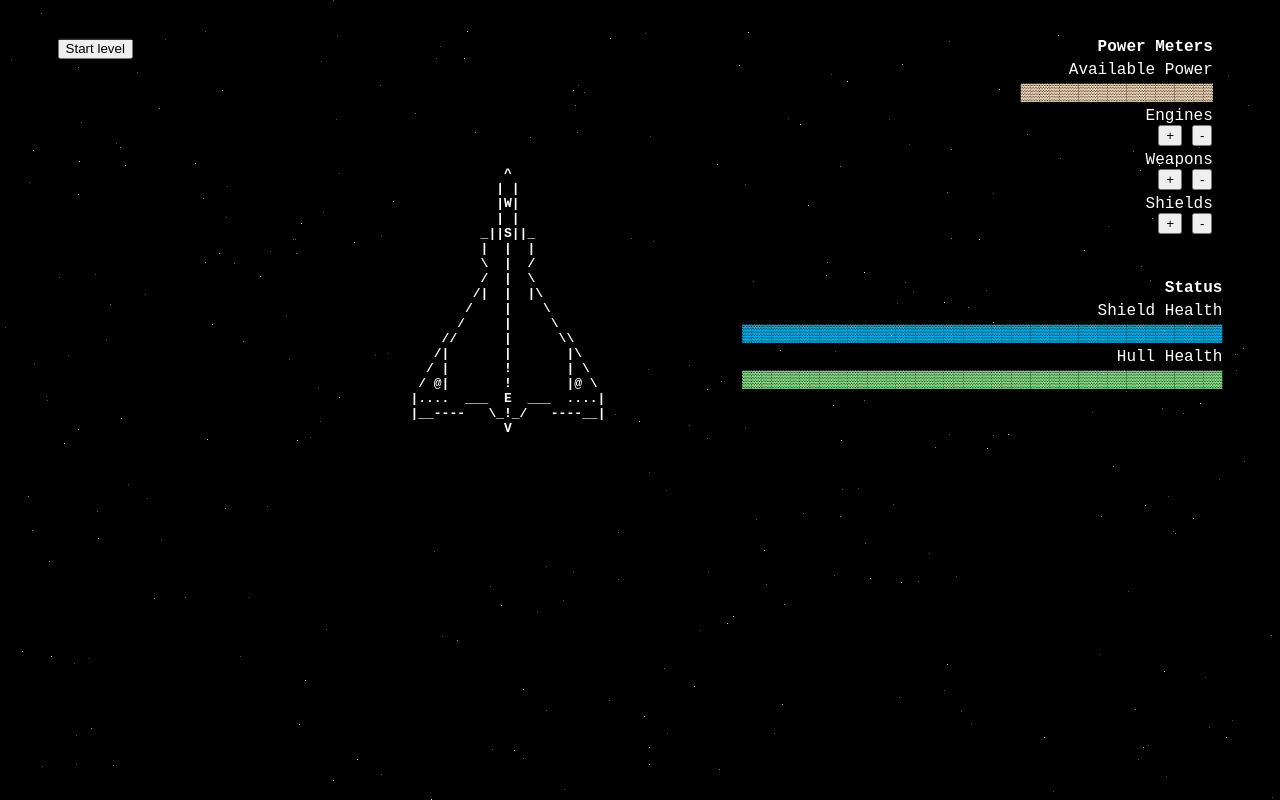
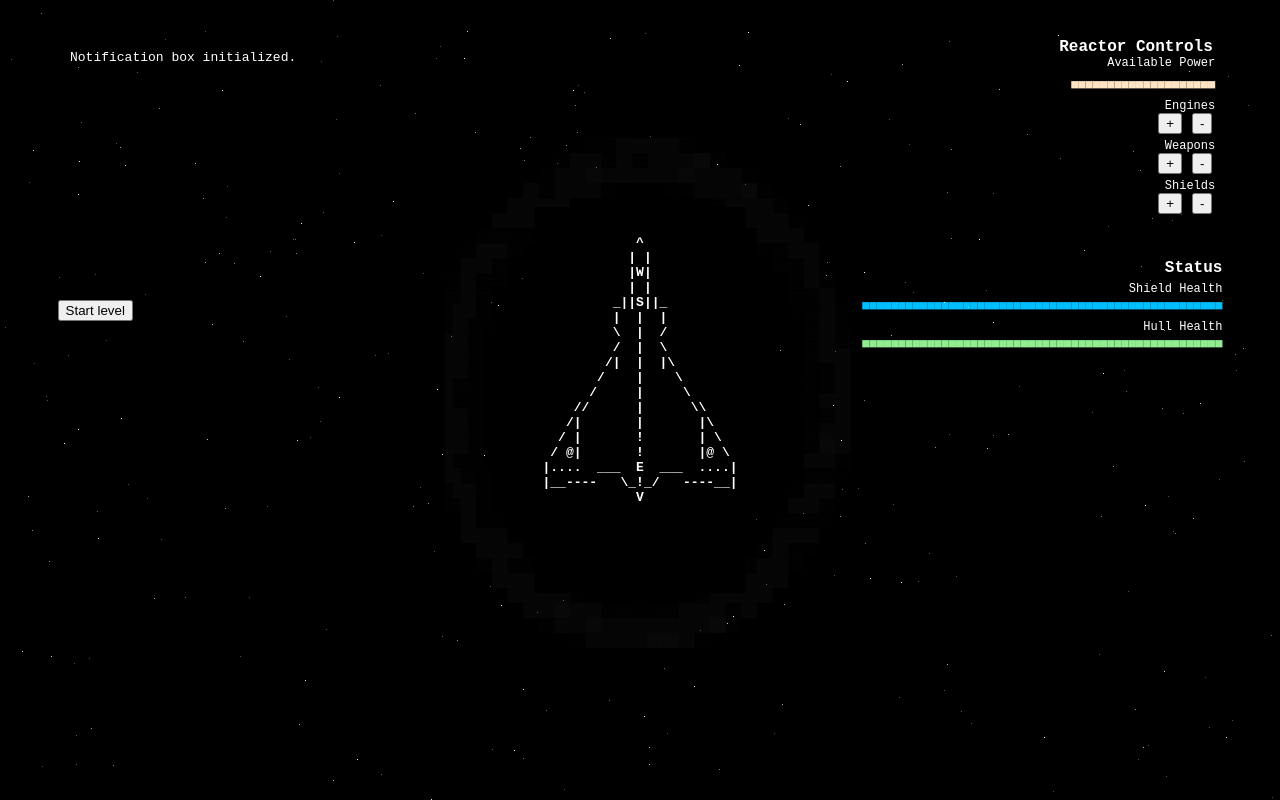
Before and after one commit to lcbmann/qaztar-games, a website: page divertgame.html in a window 1280 px wide. Drawn offline with Linux system fonts and the light colour scheme.

Commit message:
Shields completed, notification box improved

```diff
--- a/divert.js
+++ b/divert.js
@@ -54,6 +54,7 @@ increaseWeaponButton.onclick = function() {
 increaseShieldButton.onclick = function() {
     if(availablePower > 0){
         shieldPower = increase(shieldPower, 1, "shield");
+        document.documentElement.style.setProperty('--shield-power', shieldPower.toString());
     }
 };
 
@@ -73,6 +74,7 @@ decreaseWeaponButton.onclick = function () {
 decreaseShieldButton.onclick = function () {
     if(availablePower <= maxAvailablePower){
         shieldPower = decrease(shieldPower, 1, "shield");
+        document.documentElement.style.setProperty('--shield-power', shieldPower.toString());
     }
 };
 
@@ -80,6 +82,8 @@ decreaseShieldButton.onclick = function () {
 function startDivertGame(){
     updateAllMeters();
     document.documentElement.style.setProperty('--scale-factor', enginePower.toString());
+    document.documentElement.style.setProperty('--shield-health', shieldHealth.toString());
+    document.documentElement.style.setProperty('--shield-power', shieldPower.toString());
 }
 
 //Update all meters
@@ -182,7 +186,7 @@ function updateMeter(meter, meterType) {
     const updatingElement = meterElements[meterType];
 
     if (meter > updatingElement.textContent.length) {
-        updatingElement.textContent += "▓".repeat(meter - updatingElement.textContent.length);
+        updatingElement.textContent += "▄".repeat(meter - updatingElement.textContent.length);
     } else if (meter < updatingElement.textContent.length) {
         updatingElement.textContent = updatingElement.textContent.slice(0, meter);
     }
@@ -209,8 +213,9 @@ function attack(attackType, amount) {
 
     //Damaging the ship
     showNotification(`The enemy has fired a ${attackMessage} of <b>${amount}</b> strength!`);
+    setTimeout(function() {
+    document.documentElement.style.setProperty('--shield-health', shieldHealth.toString());
 
-    setTimeout(function() {
         if (damage > 0) {
             if (shieldHealth > 0) {
                 if (damage >= shieldHealth) {
@@ -242,7 +247,7 @@ function showNotification(message) {
     // Remove the notification after 4 seconds
     setTimeout(() => {
         notification.remove();
-    }, 4000);
+    }, 7000);
 }
 
 // Usage example:
--- a/divertgame.html
+++ b/divertgame.html
@@ -61,21 +61,52 @@
 </head>
 <body>
 
+    <button style="position: absolute; top: 300px" id="startLevel">Start level</button>
+
     <div class="container">
 
 <div id="notificationBox"></div>
-        <button class="btn" id="startLevel">Start level</button>
-
+        <div></div>
         <!-- Play Area -->
         <div class="playarea">
             <div id="text" class="shield">
                 <pre>
-                ****************
-                ****************
-                ****************
-                ****************
-                ****************
-                ****************
+
+                    ░░▒▒▓▓▓▓▓▓▓▓▒▒
+                ░░▓▓▓▓▒▒▓▓▒▒▓▓▓▓▓▓██▒▒
+              ▒▒▓▓▓▓██▓▓▓▓▓▓▓▓▓▓██▓▓▓▓▓▓░░
+            ▓▓▒▒▓▓▓▓▓▓░░      ░░▒▒▓▓▓▓▓▓██▒▒
+          ▓▓▓▓▓▓▓▓                  ▒▒▓▓▓▓▓▓▒▒
+        ▓▓▓▓▓▓▒▒                      ░░▓▓▓▓▓▓░░
+      ▒▒▒▒▒▒▒▒                            ▓▓▓▓▓▓
+    ░░▓▓▓▓▒▒                              ░░▒▒▓▓▓▓
+    ▓▓▓▓▒▒                                  ▒▒▒▒▓▓
+  ░░▓▓▒▒▒▒                                    ▒▒▓▓▒▒
+  ▒▒▓▓▒▒                                      ▒▒▒▒▓▓
+  ▒▓▓▓▒▒                                      ░░▒▒▓▓░░
+  ▒▓▓▒▒░░                                       ▒▒▓▓░░
+  ▓▓▓▒▒                                         ▒▒▓▓▒▒
+  ▓▓▓▒▒                                         ▒▒▓▓▓▓
+  ▓▓▓▒▒                                         ░░▒▒▓▓
+  ▓▒▒▒▒                                         ░░▒▒▓▓
+  ▓▒▒▒▒                                         ░░▓▓▓▓
+  ▓▓▓▒▒                                         ░░▒▒▓▓
+  ▓▓▓▒▒                                         ▒▒▓▓▓▓
+  ▓▓▓▒▒                                         ▒▒██▓▓
+  ▓▒▒▒▒                                         ▓▓▓▓▒▒
+  ▓▓▒▒░░                                        ▒▒▒▒░░
+  ▒▓▓▓▒▒                                      ░░▓▓▓▓
+  ▒▒▓▓▒▒                                      ▓▓▓▓▒▒
+    ▓▓▒▒░░                                  ░░▒▒▒▒░░
+    ▓▓▓▓▓▓                                  ▓▓▓▓▓▓
+      ▓▓▓▓▓▓                              ▒▒▓▓▒▒░░
+      ▒▒▓▓▒▒▒▒                          ▒▒▓▓▓▓▒▒
+        ▓▓▓▓▓▓▒▒                      ▒▒▓▓▓▓▓▓
+          ▓▓▓▓▓▓▓▓░░              ▒▒▓▓▓▓▓▓▓▓
+            ▓▓▓▓██▓▓▓▓▒▒▒▒░░▒▒▒▒▓▓▓▓▓▓▒▒▓▓
+              ▒▒▓▓▓▓██▓▓▓▓▓▓▓▓▓▓▓▓▓▓██▒▒
+                  ░░▓▓▓▓▓▓▓▓████▓▓░░
+
             </pre>
             </div>
             <div id="text" class="ascii"><pre>
@@ -126,27 +157,27 @@ V
         </div>
         </div>
         <div class="controls">
-            <div class="meter-title"><b>Power Meters&nbsp;</b></div>
+            <div class="meter-title"><b>Reactor Controls&nbsp;</b></div>
             <div class="meter">Available Power&nbsp;</div>
             <div class="control-group">
-                <div class="meter" id="availablePowerID" style="color:bisque">▓▓▓▓▓▓▓▓▓▓▓▓▓▓▓▓▓▓▓▓</div>
+                <div class="meter" id="availablePowerID" style="color:bisque">▄▄▄▄▄▄▄▄▄▄</div>
                 <div class="meter">&nbsp;</div>
                 <br>
             </div>
 
-            <div class="meter">&nbsp;&nbsp;Engines&nbsp;</div>
+            <div class="meter-label">&nbsp;&nbsp;Engines&nbsp;</div>
             <div class="control-group">
                     <div class="meter" id="enginePowerID" style="color: orange"></div>
                     <button class="btn" id="increaseEngine">+</button>
                     <button class="btn" id="decreaseEngine">-</button>
             </div>
-            <div class="meter">Weapons&nbsp;</div>
+            <div class="meter-label">Weapons&nbsp;</div>
             <div class="control-group">
                     <div class="meter" id="weaponPowerID" style="color: lightcoral"></div>
                     <button class="btn" id="increaseWeapon">+</button>
                     <button class="btn" id="decreaseWeapon">-</button>
             </div>
-            <div class="meter">Shields&nbsp;</div>
+            <div class="meter-label">Shields&nbsp;</div>
             <div class="control-group">
                     <div class="meter" id="shieldPowerID" style="color: lightskyblue"></div>
                     <button class="btn" id="increaseShield">+</button>
@@ -156,10 +187,10 @@ V
             <br>
             <br>
             <div class="meter-title"><b>Status</b></div>
-            <div class="meter">Shield Health</div>
-            <div class="meter" id="shieldHealthID" style="color:deepskyblue">▓▓▓▓▓▓▓▓▓▓</div>
-            <div class="meter">Hull Health</div>
-            <div class="meter" id="hullHealthID" style="color:lightgreen">▓▓▓▓▓▓▓▓▓▓</div>
+            <div class="meter-label">Shield Health</div>
+            <div class="meter" id="shieldHealthID" style="color:deepskyblue">▄▄▄▄▄▄▄▄▄▄</div>
+            <div class="meter-label">Hull Health</div>
+            <div class="meter" id="hullHealthID" style="color:lightgreen">▄▄▄▄▄▄▄▄▄▄</div>
         </div>
 
     </div>
--- a/divertstyles.css
+++ b/divertstyles.css
@@ -43,19 +43,24 @@ body {
 }
 
 .playarea {
-    width: 40%;
+    width: 18%;
     text-align: center;
     display: flex;
     justify-content: center;
     align-items: center;
-    position: relative;
-    top:100px;
+    position: absolute;
+    background-color: black;
+    z-index: 1;
+    top: 50%;
+    left: 50%;
+    transform: translate(-50%, -50%);
 }
 
 .controls {
     width: 30%;
     display: flex;
     flex-direction: column;
+    justify-content: flex-end; /* Align controls to the right */
     align-items: flex-end;
 }
 
@@ -64,6 +69,8 @@ body {
     justify-content: space-between;
     align-items: center;
 }
+
+
 
 .btn {
     /* Your button styles */
@@ -74,8 +81,14 @@ body {
 
 .meter {
     /* Your meter styles */
+    font-size:small;
+    margin-bottom: 5px;
+}
+
+.meter-label {
+    /* Your meter styles */
     margin-top: 5px;
-    font-size:large;
+    font-size:small;
 }
 
 .meter-title {
@@ -140,21 +153,22 @@ body {
 
 .shield {
     position: absolute;
-    bottom: 700%;
-    left: -18%;
-    --shield-power: 10; /* Replace with your shieldPower variable */
-    --shield-health: 10; /* Replace with your shieldHealth variable */
-    /*color: rgba(calc(var(--shield-power) * 10), calc(var(--shield-power) * 10), calc(var(--shield-power) * 25));*/
-    color:blue;
-    animation: shieldAnimation 1s infinite linear;
+    color: rgba(
+        calc(255 - var(--shield-power) * 25.5),  /* Red component */
+        calc(255 - var(--shield-power) * 25.5),  /* Green component */
+        calc(255 + var(--shield-power) * 15),     /* Blue component */
+        calc(0.1 + var(--shield-power) * 0.05)
+    );
+    animation: shieldAnimation 3s infinite linear;
 }
+
 
 @keyframes shieldAnimation {
     0%, 100% {
-        opacity: 1;
+        opacity: calc(var(--shield-health) * 0.005); /* Initial and final opacity */
     }
     50% {
-        opacity: 0.9;
+        opacity: calc(var(--shield-health) * 0.007); /* Higher opacity for flickering effect */
     }
 }
 
@@ -164,8 +178,8 @@ body {
 
 #notificationBox {
     position: fixed;
-    top: 20px;
-    left: 20px;
+    top: 40px;
+    left: 60px;
     width: 300px;
     padding: 10px;
     background-color: rgba(0, 0, 0, 0.8);
@@ -178,7 +192,7 @@ body {
 
 .notification {
     opacity: 0;
-    animation: fadeInOut 4s ease-out; /* Adjust the animation duration as needed */
+    animation: fadeInOut 7s ease-out; /* Adjust the animation duration as needed */
 }
 
 @keyframes fadeInOut {
```
